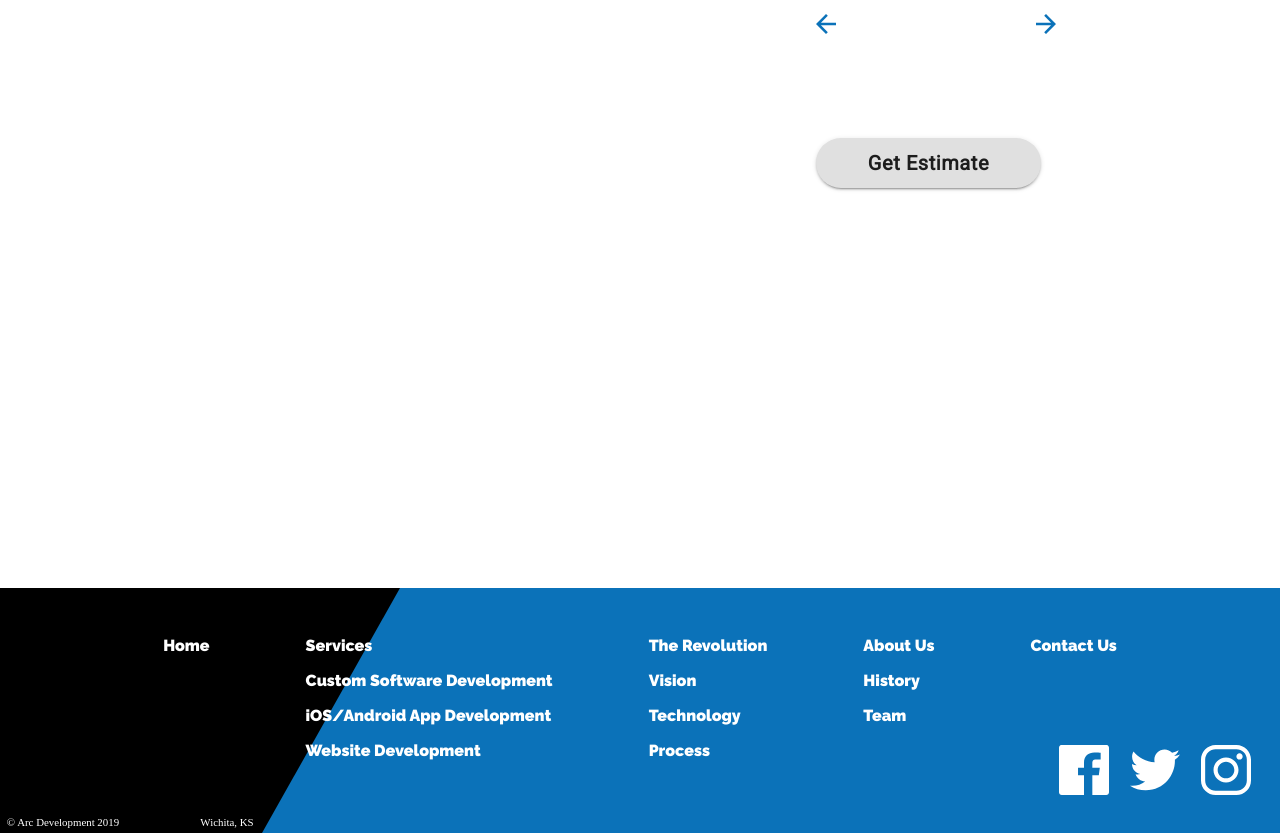
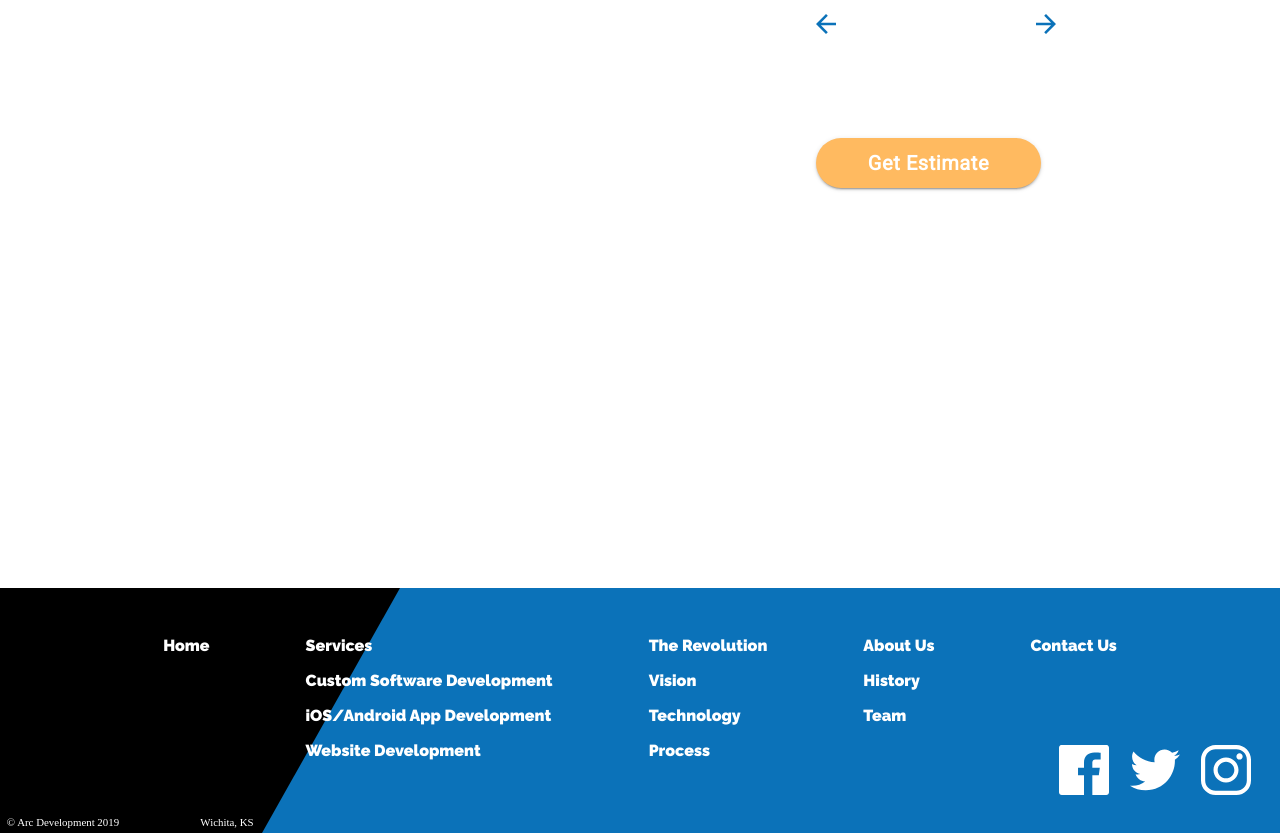
Before and after one commit to huyviet1995/material-ui-tutorial-1, a React (Create React App) app: page /estimate in a window 1280 px wide. Shown: the part 780-1613 px from the top of the page. Built offline with nearby package versions, Linux system fonts and the light colour scheme.

Commit message:
Set white button text color

```diff
--- a/src/components/Estimate.js
+++ b/src/components/Estimate.js
@@ -36,7 +36,8 @@ const useStyles = makeStyles(theme => ({
     estimateButton: {
         ...theme.typography.estimate,
         borderRadius: 50,
-        backgroundColor: theme.palette.common.orange,
+        backgroundColor: theme.palette.common.arcOrange,
+        color: '#fff',
         height: 50,
         width: 225,
         fontSize: "1.25rem",
```
